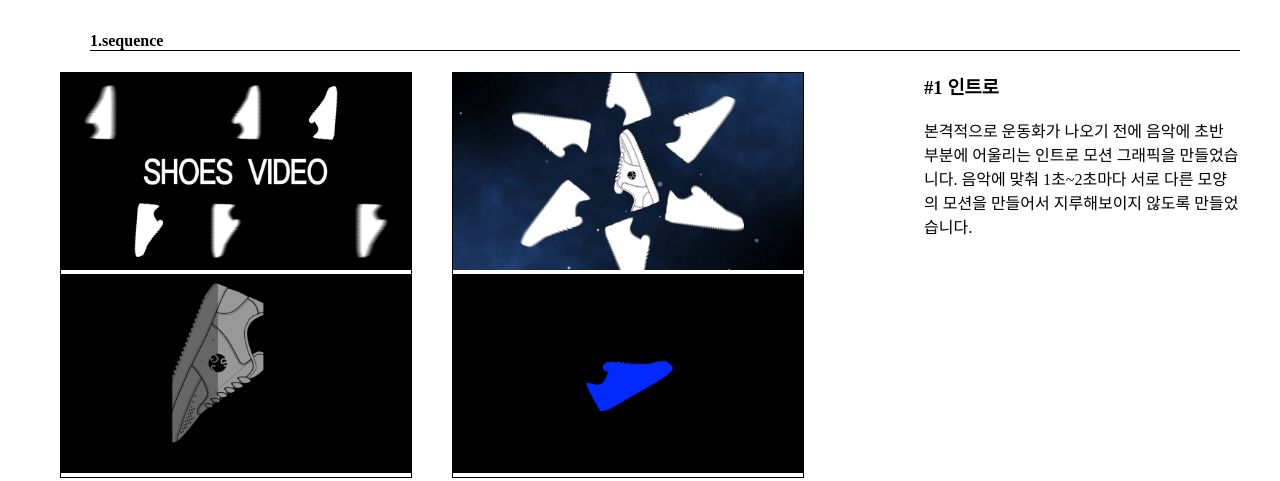
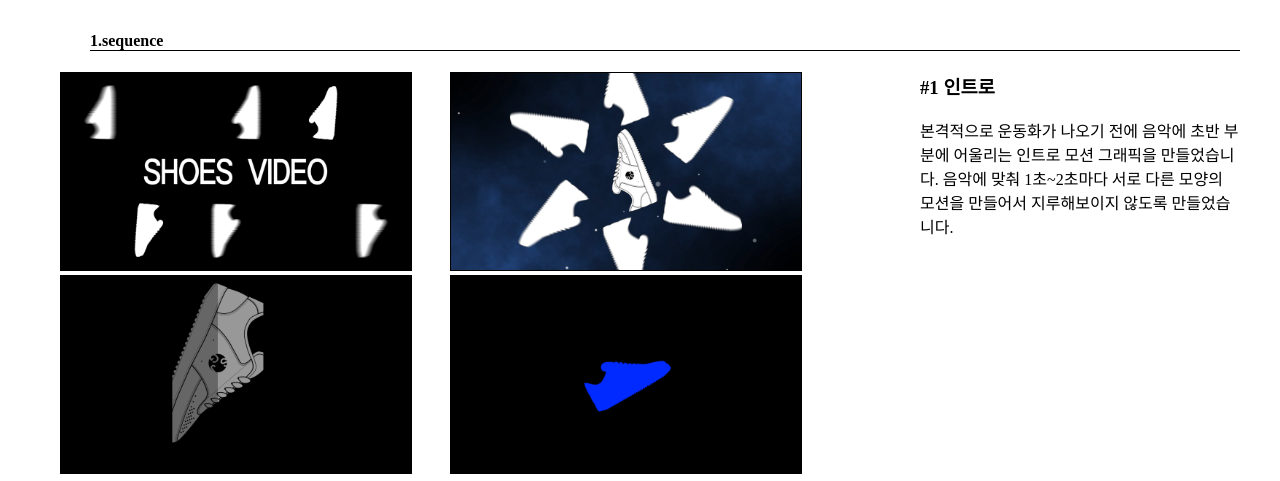
Before and after one commit to son-coding/son-geun-jin, a plain HTML site: page video_2.html in a window 1280 px wide. Shown: the part 448-929 px from the top of the page. Drawn offline with Linux system fonts and the light colour scheme.

Commit message:
Update video_2.css

```diff
--- a/css/video_2.css
+++ b/css/video_2.css
@@ -5,6 +5,7 @@
 img{
   width:100%;
   height:100%;
+  border:1px solid black;
 }
 
 section .container0{
@@ -34,7 +35,6 @@ section .scene{
 
 section .scene .image{
   width:350px;
-  border: 1px solid black;
 }
 section .scene .description{
   width:400px;
```
